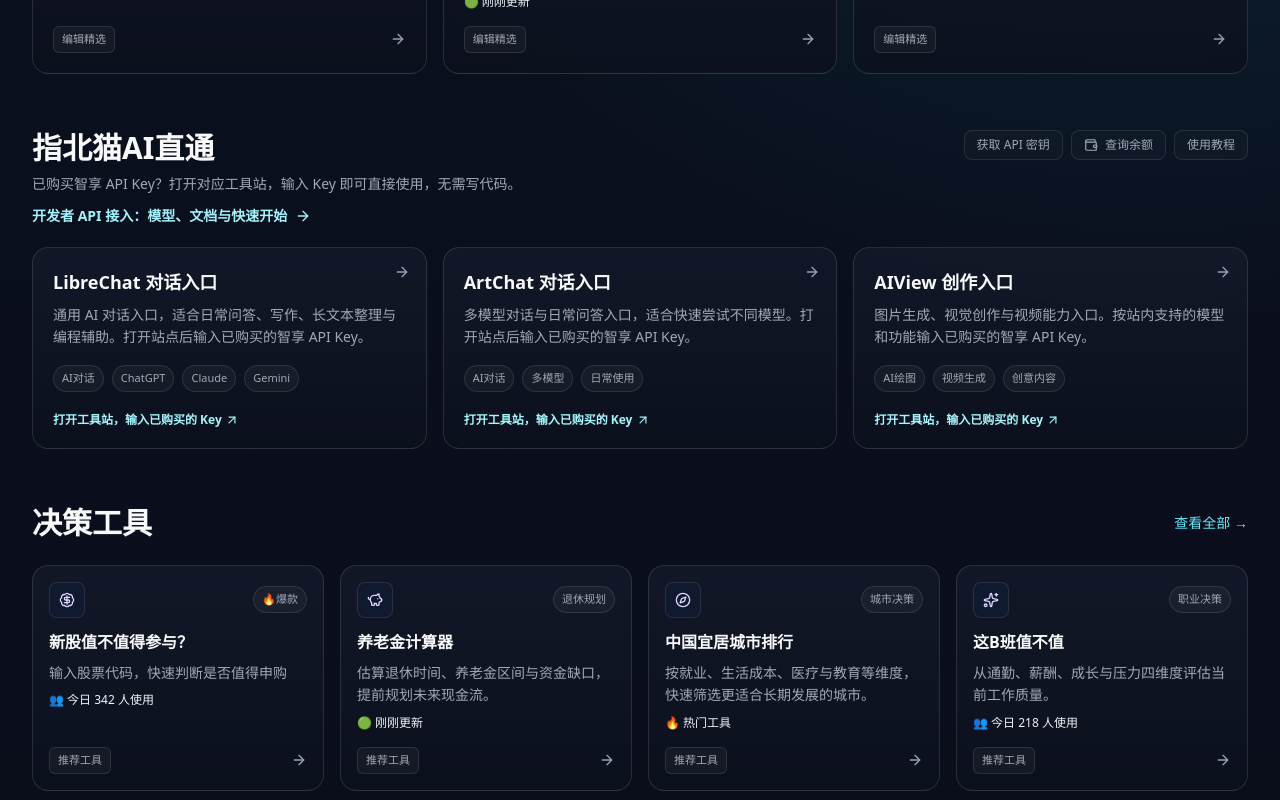
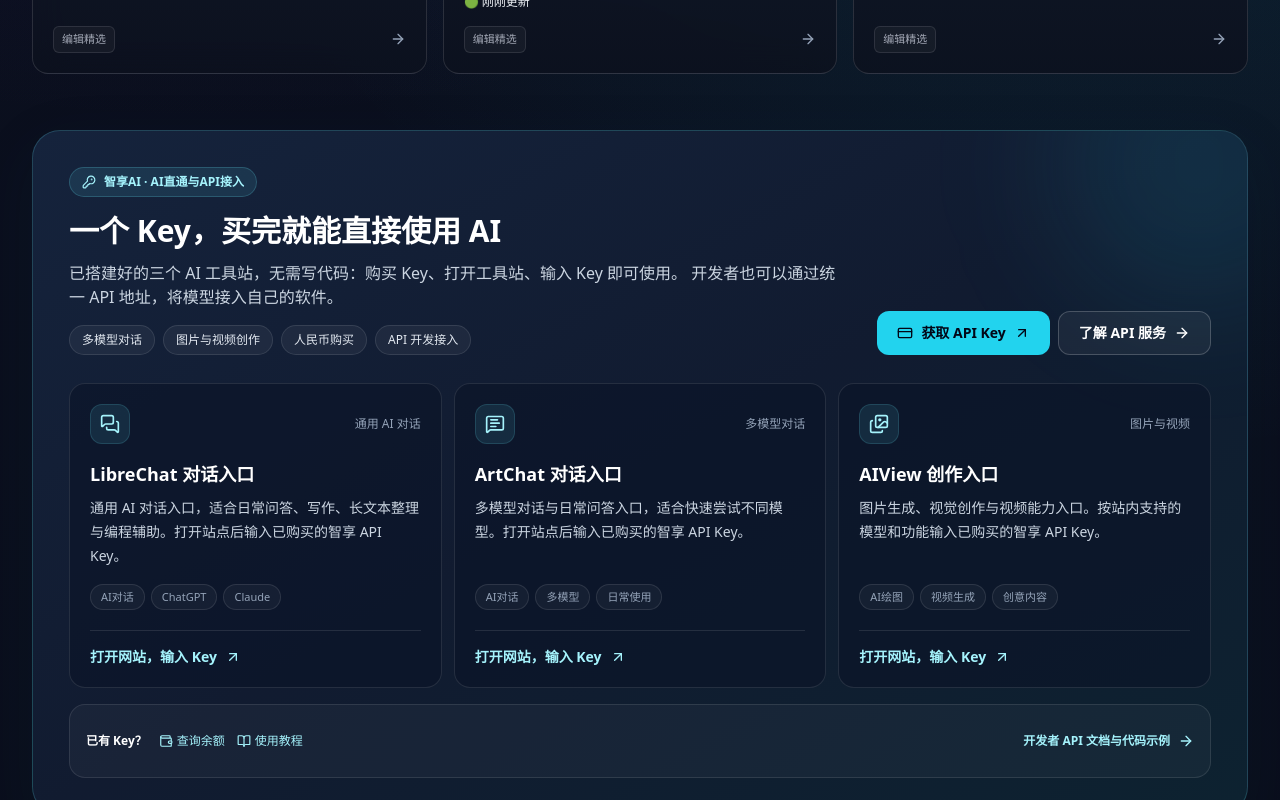
Before and after one commit to Jihai123/zhibeimao-home, a Next.js app: page / in a window 1280 px wide. Shown: the part 1000-1800 px from the top of the page. Built offline with nearby package versions, Linux system fonts and the light colour scheme; no server answers.

Commit message:
feat: merge API promo into unified homepage AI direct-use section

```diff
--- a/components/AiDirectSection.tsx
+++ b/components/AiDirectSection.tsx
@@ -1,74 +1,115 @@
-import { ArrowRight, ArrowUpRight, Wallet } from 'lucide-react';
 import Link from 'next/link';
+import {
+  ArrowRight,
+  ArrowUpRight,
+  BookOpen,
+  CreditCard,
+  Images,
+  KeyRound,
+  MessageSquareText,
+  MessagesSquare,
+  Wallet
+} from 'lucide-react';
 
 import { aiDirectEntries } from '@/data/home-data';
 import { siteLinks } from '@/data/site-links';
 
-const externalLinkProps = {
-  target: '_blank',
-  rel: 'noopener noreferrer'
-};
+const icons = [MessagesSquare, MessageSquareText, Images] as const;
+const types = ['通用 AI 对话', '多模型对话', '图片与视频'] as const;
 
 export function AiDirectSection() {
   return (
-    <section className="mt-14" aria-label="指北猫AI直通">
-      <div className="mb-5 flex flex-wrap items-start justify-between gap-3">
-        <div>
-          <h2 className="text-primary text-2xl font-bold md:text-3xl">指北猫AI直通</h2>
-          <p className="text-secondary mt-2 text-sm">已购买智享 API Key？打开对应工具站，输入 Key 即可直接使用，无需写代码。</p>
-          <Link href="/api" className="mt-3 inline-flex items-center gap-2 text-sm font-semibold text-cyan-200 transition hover:text-white">
-            开发者 API 接入：模型、文档与快速开始 <ArrowRight className="h-4 w-4" />
-          </Link>
+    <section
+      id="ai-direct"
+      aria-label="指北猫AI直通"
+      className="relative mt-14 scroll-mt-24 overflow-hidden rounded-[28px] border border-cyan-300/20 bg-gradient-to-br from-[#15233c] via-[#111b30] to-[#0d2230] p-5 shadow-[0_18px_60px_rgba(8,47,73,0.12)] sm:p-7 lg:p-9"
+    >
+      <div aria-hidden="true" className="pointer-events-none absolute -right-24 -top-28 h-72 w-72 rounded-full bg-cyan-400/10 blur-3xl" />
+      <div className="relative">
+        <div className="flex min-w-0 flex-col gap-5 lg:flex-row lg:items-end lg:justify-between">
+          <div className="min-w-0 max-w-3xl">
+            <div className="inline-flex items-center gap-2 rounded-full border border-cyan-300/20 bg-cyan-300/10 px-3 py-1.5 text-xs font-semibold text-cyan-200">
+              <KeyRound className="h-3.5 w-3.5" /> 智享AI · AI直通与API接入
             </div>
-
-        <div className="flex flex-wrap items-center gap-2">
+            <h2 className="mt-4 text-2xl font-extrabold leading-tight text-white sm:text-3xl">
+              一个 Key，买完就能直接使用 AI
+            </h2>
+            <p className="mt-3 text-sm leading-7 text-slate-300 sm:text-base">
+              已搭建好的三个 AI 工具站，无需写代码：购买 Key、打开工具站、输入 Key 即可使用。
+              开发者也可以通过统一 API 地址，将模型接入自己的软件。
+            </p>
+            <div className="mt-4 flex flex-wrap gap-2 text-[11px] font-medium text-slate-200 sm:text-xs">
+              {['多模型对话', '图片与视频创作', '人民币购买', 'API 开发接入'].map((item) => (
+                <span key={item} className="rounded-full border border-white/10 bg-white/[0.05] px-3 py-1.5">
+                  {item}
+                </span>
+              ))}
+            </div>
+          </div>
+          <div className="flex shrink-0 flex-col gap-2 sm:flex-row lg:flex-col xl:flex-row">
             <a
               href={siteLinks.apiKey}
-            {...externalLinkProps}
-            className="rounded-lg border border-white/10 bg-white/[0.02] px-3 py-1.5 text-xs text-secondary transition-colors hover:border-cyan-300/30 hover:text-cyan-200"
+              target="_blank"
+              rel="noopener noreferrer"
+              className="inline-flex min-h-11 items-center justify-center gap-2 rounded-xl bg-cyan-400 px-5 py-2.5 text-sm font-bold text-slate-950 transition hover:bg-cyan-300 focus-visible:outline focus-visible:outline-2 focus-visible:outline-offset-2 focus-visible:outline-cyan-200"
             >
-            获取 API 密钥
+              <CreditCard className="h-4 w-4" /> 获取 API Key <ArrowUpRight className="h-4 w-4" />
             </a>
-          <a
-            href={siteLinks.apiKeyBalance}
-            {...externalLinkProps}
-            className="rounded-lg border border-white/10 bg-white/[0.02] px-3 py-1.5 text-xs text-secondary transition-colors hover:border-cyan-300/30 hover:text-cyan-200"
+            <Link
+              href="/api"
+              className="inline-flex min-h-11 items-center justify-center gap-2 rounded-xl border border-white/20 bg-white/[0.05] px-5 py-2.5 text-sm font-semibold text-white transition hover:border-cyan-300/40 hover:bg-white/10 focus-visible:outline focus-visible:outline-2 focus-visible:outline-offset-2 focus-visible:outline-cyan-200"
             >
-            <Wallet className="mr-1 inline h-3.5 w-3.5" /> 查询余额
-          </a>
-          <a
-            href={siteLinks.tutorial}
-            {...externalLinkProps}
-            className="rounded-lg border border-white/10 bg-white/[0.02] px-3 py-1.5 text-xs text-secondary transition-colors hover:border-cyan-300/30 hover:text-cyan-200"
-          >
-            使用教程
-          </a>
+              了解 API 服务 <ArrowRight className="h-4 w-4" />
+            </Link>
           </div>
         </div>
 
-      <div className="grid gap-4 md:grid-cols-2 xl:grid-cols-3">
-        {aiDirectEntries.map((entry) => (
+        <div className="mt-7 grid min-w-0 gap-3 md:grid-cols-3">
+          {aiDirectEntries.map((entry, index) => {
+            const Icon = icons[index] ?? MessagesSquare;
+            return (
               <a
-            key={entry.title}
+                key={entry.href}
                 href={entry.href}
-            {...externalLinkProps}
-            className="group surface-panel relative flex min-h-[196px] flex-col rounded-2xl p-5 transition-all duration-300 hover:-translate-y-1 hover:border-cyan-300/40 hover:shadow-[0_20px_38px_rgba(14,116,144,0.26)]"
+                target="_blank"
+                rel="noopener noreferrer"
+                className="group flex min-w-0 flex-col rounded-2xl border border-white/10 bg-[#0b1528]/65 p-4 transition duration-200 hover:-translate-y-1 hover:border-cyan-300/40 hover:bg-[#12243a] sm:p-5"
               >
-            <h3 className="text-primary pr-7 text-lg font-semibold">{entry.title}</h3>
-            <p className="text-secondary mt-2 text-sm leading-relaxed">{entry.description}</p>
-
-            <div className="mt-4 flex flex-wrap gap-2">
-              {entry.tags.map((tag) => (
-                <span key={tag} className="rounded-full border border-white/10 bg-white/[0.04] px-2 py-1 text-[11px] text-secondary">
-                  {tag}
+                <div className="flex items-center justify-between gap-3">
+                  <span className="inline-flex h-10 w-10 items-center justify-center rounded-xl border border-cyan-300/15 bg-cyan-300/10 text-cyan-200">
+                    <Icon className="h-5 w-5" />
                   </span>
+                  <span className="text-xs text-slate-400">{types[index] ?? '在线工具'}</span>
+                </div>
+                <h3 className="mt-4 text-lg font-bold text-white">{entry.title}</h3>
+                <p className="mt-2 flex-1 text-sm leading-6 text-slate-300">{entry.description}</p>
+                <div className="mt-4 flex flex-wrap gap-1.5">
+                  {entry.tags.slice(0, 3).map((tag) => (
+                    <span key={tag} className="rounded-full border border-white/10 bg-white/[0.04] px-2.5 py-1 text-[11px] text-slate-400">{tag}</span>
                   ))}
                 </div>
+                <span className="mt-5 inline-flex items-center gap-2 border-t border-white/10 pt-4 text-sm font-semibold text-cyan-200 group-hover:text-white">
+                  打开网站，输入 Key <ArrowUpRight className="h-4 w-4" />
+                </span>
+              </a>
+            );
+          })}
+        </div>
 
-            <span className="mt-auto pt-5 text-xs font-semibold text-cyan-200">打开工具站，输入已购买的 Key <ArrowUpRight className="inline h-3.5 w-3.5" /></span>
-            <ArrowRight className="absolute right-4 top-4 h-4 w-4 text-slate-400 transition-colors duration-300 group-hover:text-cyan-300" />
+        <div className="mt-4 flex flex-col gap-4 rounded-2xl border border-white/10 bg-white/[0.035] p-4 md:flex-row md:items-center md:justify-between md:gap-5">
+          <div className="flex flex-wrap items-center gap-x-3 gap-y-2 text-xs leading-6 text-slate-300">
+            <span className="font-semibold text-white">已有 Key？</span>
+            <a href={siteLinks.apiKeyBalance} target="_blank" rel="noopener noreferrer" className="inline-flex items-center gap-1 text-cyan-200 hover:text-white">
+              <Wallet className="h-3.5 w-3.5" /> 查询余额
             </a>
-        ))}
+            <a href={siteLinks.tutorial} target="_blank" rel="noopener noreferrer" className="inline-flex items-center gap-1 text-cyan-200 hover:text-white">
+              <BookOpen className="h-3.5 w-3.5" /> 使用教程
+            </a>
+          </div>
+          <Link href="/api/docs" className="inline-flex min-h-10 shrink-0 items-center gap-2 self-start text-xs font-semibold text-cyan-200 hover:text-white md:self-auto">
+            开发者 API 文档与代码示例 <ArrowRight className="h-4 w-4" />
+          </Link>
+        </div>
       </div>
     </section>
   );
```
Lines whose indentation alone changed are shown as unchanged.
